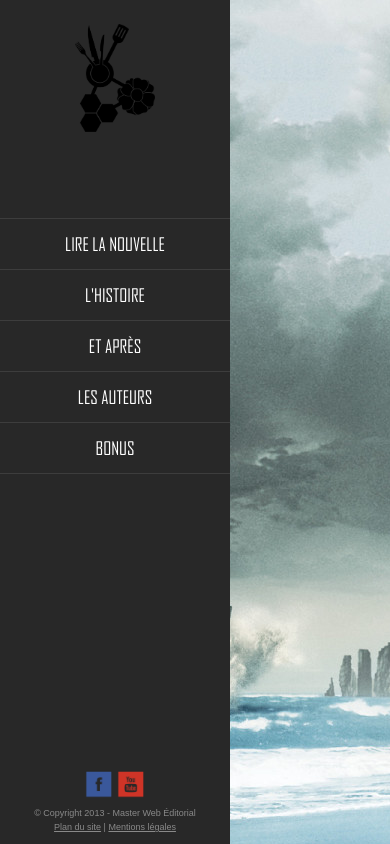
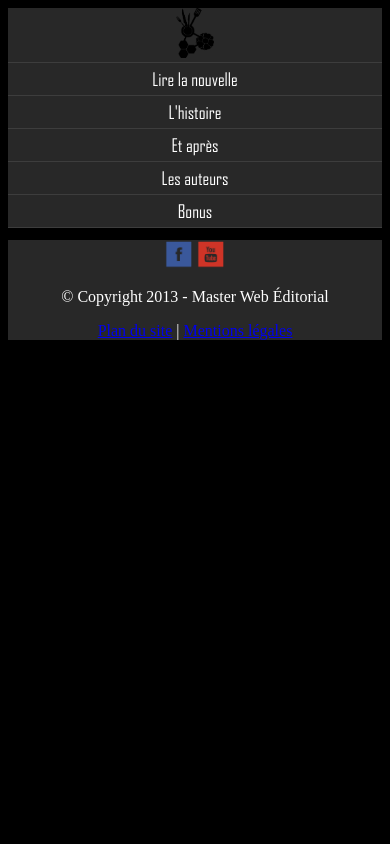
Before and after one commit to HackLo/projet-ter, a PHP site: page / in a window 390 px wide. Run offline with PHP 8.4, Linux system fonts and the light colour scheme.

Commit message:
Responsive loading !

```diff
--- a/global.css
+++ b/global.css
@@ -4,6 +4,17 @@
 	Date : 07/10/2013
 	Version : 0.1
 ---------------------------------------------------------------------------- */
+
+/* ----------------------------------- POLICES --------------------------- */
+	@font-face {
+		font-family: 'agency_fb';
+	    src: url('font/agency_fb.ttf');
+	}
+
+/* ---------------------------------------------------------------------------
+                               AFFICHAGE > 800 PIXELS
+ -----------------------------------------------------------------------------*/
+@media screen and (min-width: 840px) {
 	body {
 		background-image: url("graphics/back2.jpg");
 		background-position: 0px 0px;
@@ -14,12 +25,6 @@ body {
 
 	.clear {
 
-}
-
-/* ----------------------------------- POLICES --------------------------- */
-@font-face {
-	font-family: 'agency_fb';
-    src: url('font/agency_fb.ttf');
 	}
 
 	/* ------------------------------ HEADER ------------------------------------- */
@@ -137,7 +142,7 @@ nav #mainmenu li:hover .sousmenu {
 		font-size:13px;
 		line-height:20px;
 		text-align:justify;
-	height: 100%;
+		min-height: 100%;
 	}
 
 	#titrepage{
@@ -173,3 +178,97 @@ footer{
 	.reseauxsociaux {
 		width:100%;
 	}
+}
+
+/* ---------------------------------------------------------------------------
+                               AFFICHAGE < 800 PIXELS
+ -----------------------------------------------------------------------------*/
+@media screen and (max-width: 840px){
+	body {
+		background-color: black;
+		color: white;
+	}
+	header {
+		background-color: rgba(40, 40, 40, 1);
+		font-family: "agency_fb", arial ;
+		font-size: 18px;
+		border: 0px red solid;
+		margin-bottom: 12px;
+		position: relative;
+		text-align: center;
+	}
+	header #divLogo {
+		border: 0px yellow solid;
+		margin: 0;
+		padding: 0;
+	}
+	header #divLogo img {
+		height: 10%;
+		margin: 0;
+		padding: 0;
+		width: 10%;
+	}
+	header {
+		width: 100%;
+	}
+	nav {
+		margin: 0;
+		padding: 0;
+		position: relative;
+		width: 100%;
+	}
+
+	nav a {
+		color: white;
+		text-decoration: none;
+	}
+
+	nav #mainmenu {
+		margin: 0;
+		padding: 0;
+	}
+
+	nav > ul {
+		width: 100%;
+	}
+
+	nav #mainmenu > li {
+
+	}
+
+	nav > ul:first-child {
+		border-top: 1px rgba(61, 61, 61, 1) solid;
+	}
+	nav > ul > li {
+		border-bottom: 1px rgba(61, 61, 61, 1) solid;
+	}
+
+	nav ul li {
+		list-style-type: none;
+		line-height: 32px;
+		margin: 0;
+		text-align: center;
+		width: 100%;
+	}
+
+	nav > ul > li > ul {
+		display: none;
+	}
+	nav > ul > li a:active > ul {
+		display: block;
+	}
+
+	#wrapper {
+		background-color: rgba(40, 40, 40, 1);
+		padding: 8px;
+		position: relative;
+	}
+
+	footer {
+		background-color: rgba(40, 40, 40, 1);
+		border: 0px red solid;
+		margin-top: 12px;
+		position: relative;
+		text-align: center;
+	}
+}
```
Lines whose indentation alone changed are shown as unchanged.
